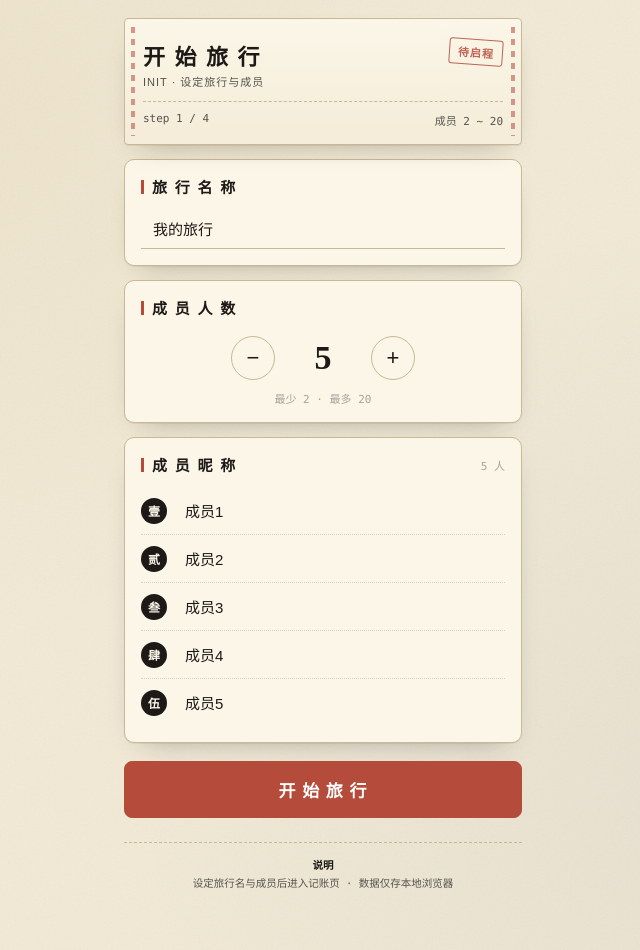
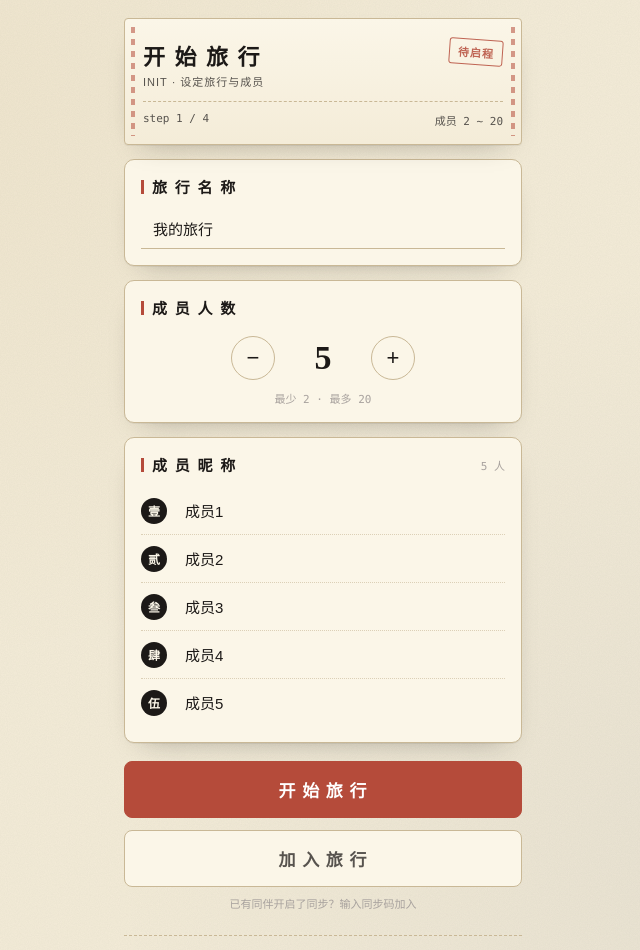
Before and after one commit to xinyuwto/trip-fee-calculator, a Vue app: page /#/ in a window 1280 px wide. Shown: the top 950 px of the page, without its empty margins (317-957 px from the left). Built offline with nearby package versions, Linux system fonts and the light colour scheme.

Commit message:
feat: join-trip entry on init page via sync code

```diff
--- a/src/views/InitView.vue
+++ b/src/views/InitView.vue
@@ -2,12 +2,19 @@
 import { ref } from 'vue'
 import { useRouter } from 'vue-router'
 import { useTripStore } from '../stores/trip'
+import SyncDialog from '../components/SyncDialog.vue'
 
 const router = useRouter()
 const { trip, initTrip } = useTripStore()
 const memberCount = ref(5)
 const memberNames = ref(['成员1', '成员2', '成员3', '成员4', '成员5'])
 const tripName = ref('我的旅行')
+const showJoin = ref(false)
+
+function onJoined() {
+  showJoin.value = false
+  router.replace('/expense')
+}
 
 const CHINESE_NUMS = ['壹', '贰', '叁', '肆', '伍', '陆', '柒', '捌', '玖', '拾',
   '拾壹', '拾贰', '拾叁', '拾肆', '拾伍', '拾陆', '拾柒', '拾捌', '拾玖', '贰拾']
@@ -81,11 +88,16 @@ function handleStart() {
 
     <button class="btn vermilion block" @click="handleStart">开 始 旅 行</button>
 
+    <button class="btn ghost block" style="margin-top:12px;color:var(--ink-soft);" @click="showJoin = true">加 入 旅 行</button>
+    <p class="join-hint">已有同伴开启了同步？输入同步码加入</p>
+
     <div class="foot-note">
       <strong>说明</strong><br>
       设定旅行名与成员后进入记账页 · 数据仅存本地浏览器
     </div>
   </div>
+
+  <SyncDialog :show="showJoin" join-only @joined="onJoined" @close="showJoin = false" />
 </template>
 
 <style scoped>
@@ -174,4 +186,7 @@ function handleStart() {
 /* foot note */
 .foot-note { margin-top: 24px; padding: 14px; border-top: 1px dashed var(--rule); font-size: 10.5px; color: var(--ink-soft); line-height: 1.7; text-align: center; font-family: var(--font-mono); }
 .foot-note strong { color: var(--ink); font-family: var(--font-title); font-weight: 700; }
+
+.join-hint { text-align: center; font-size: 11px; color: var(--ink-faint); margin-top: 8px; font-family: var(--font-mono); }
+
 </style>
```
